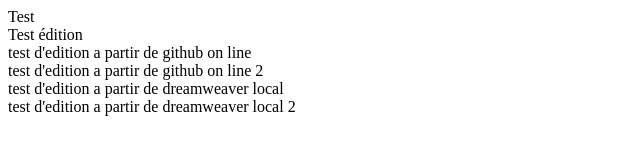
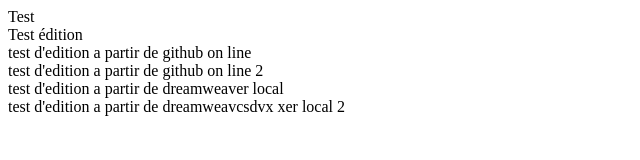
Before and after one commit to graphiclaboratory/Github, a plain HTML site: page index.html in a window 1280 px wide. Shown: the full height of the page, 0-640 px from the left. Drawn offline with Linux system fonts and the light colour scheme.

Commit message:
Update index.html

```diff
--- a/index.html
+++ b/index.html
@@ -4,4 +4,4 @@
 <div>test d'edition a partir de github on line 2</div>
 
 <div>test d'edition a partir de dreamweaver local</div>
-<div>test d'edition a partir de dreamweaver local 2</div>
+<div>test d'edition a partir de dreamweavcsdvx xer local 2</div>
```
